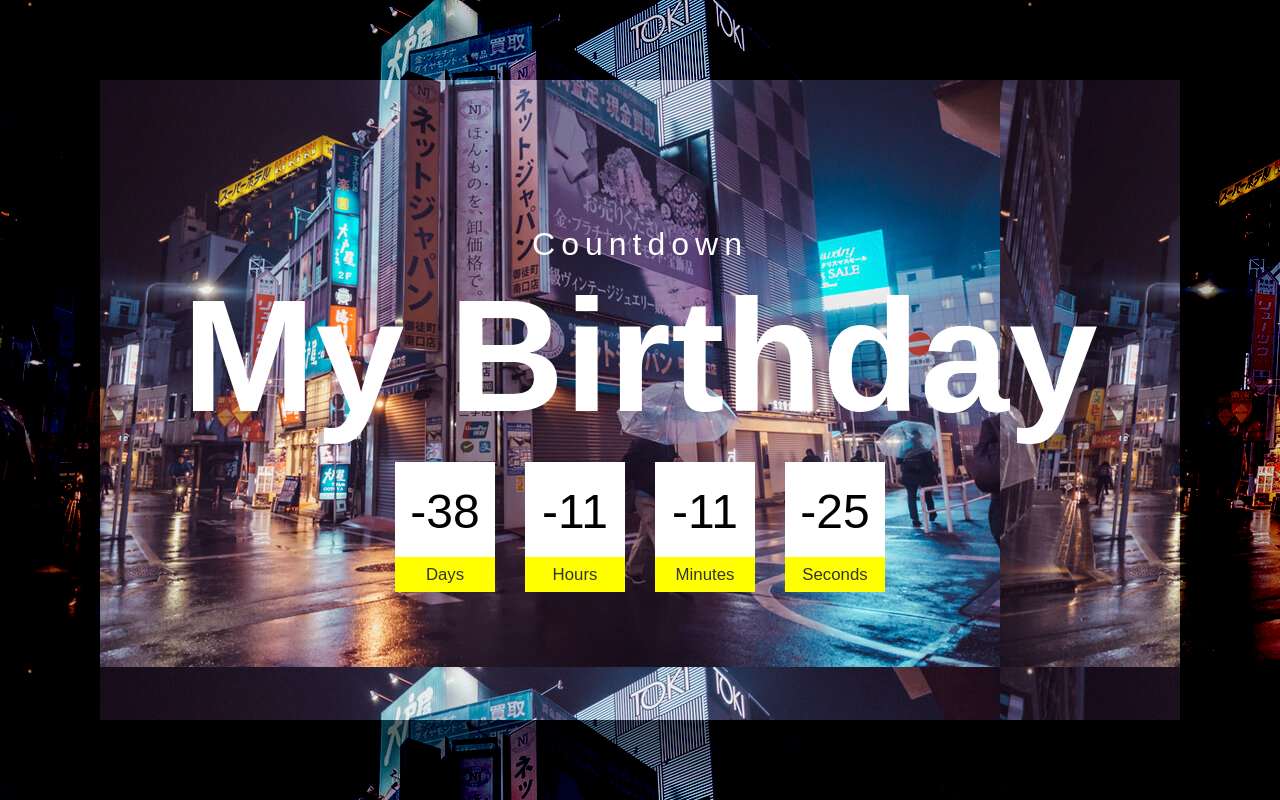
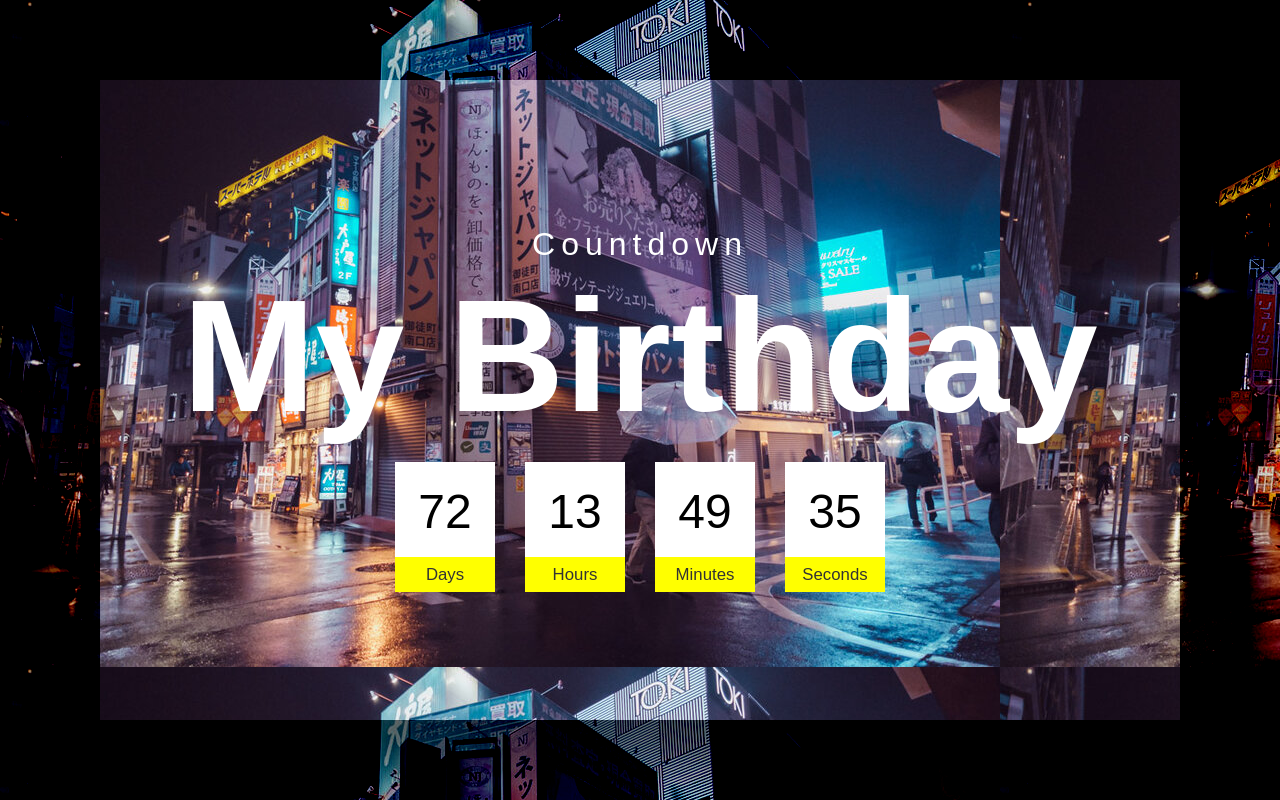
Before and after one commit to wahyusnjy/Countdown-My-Bday, a plain HTML site: page index.html in a window 1280 px wide. Drawn offline with Linux system fonts and the light colour scheme; a web font is replaced by a local one.

Commit message:
Update index.html

```diff
--- a/index.html
+++ b/index.html
@@ -16,7 +16,7 @@
 		</div>
 	</div>
 	<script type="text/javascript">
-		var countDate = new Date('Sep 12, 2021 00:00:00').getTime();
+		var countDate = new Date('Dec 31, 2021 00:00:00').getTime();
 
 		function Bday(){
 			var now =new Date() .getTime();
```
